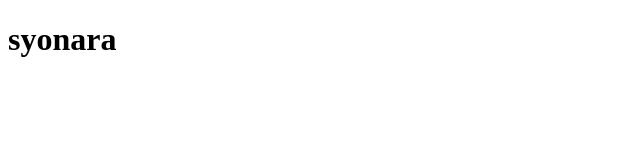
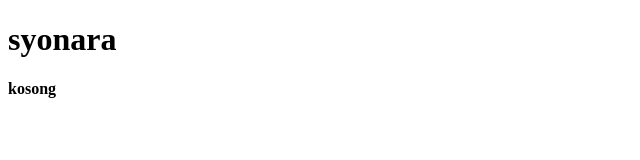
Before and after one commit to ediprayogo123/membuatweb, a plain HTML site: page index.html in a window 1280 px wide. Shown: the full height of the page, 0-640 px from the left. Drawn offline with Linux system fonts and the light colour scheme.

Commit message:
kekurangan

```diff
--- a/index.html
+++ b/index.html
@@ -8,5 +8,6 @@
 <body>
 	<h1>syonara
 	</h1>
+	<h4>kosong</h4>
 </body>
 </html>
```
